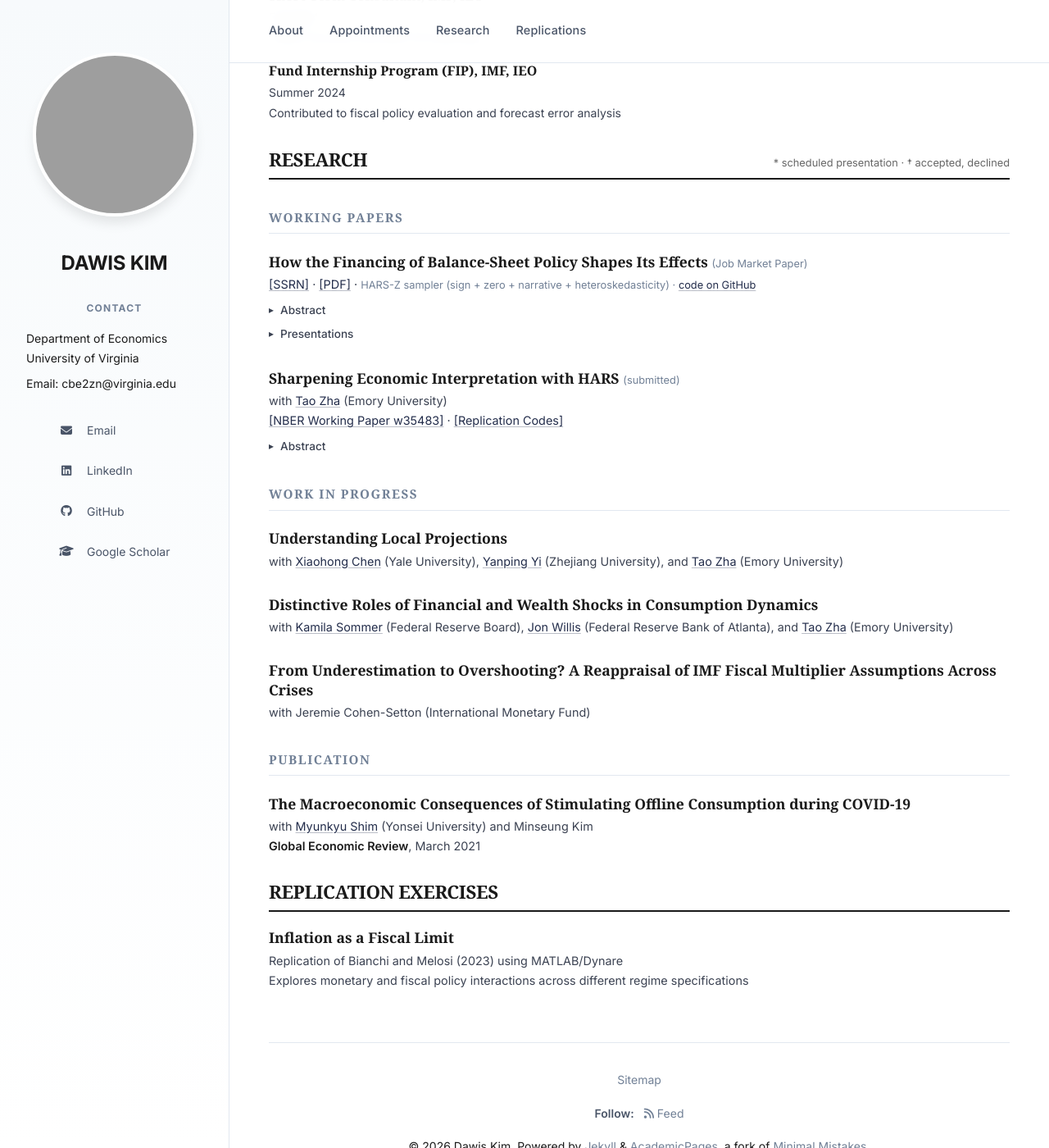
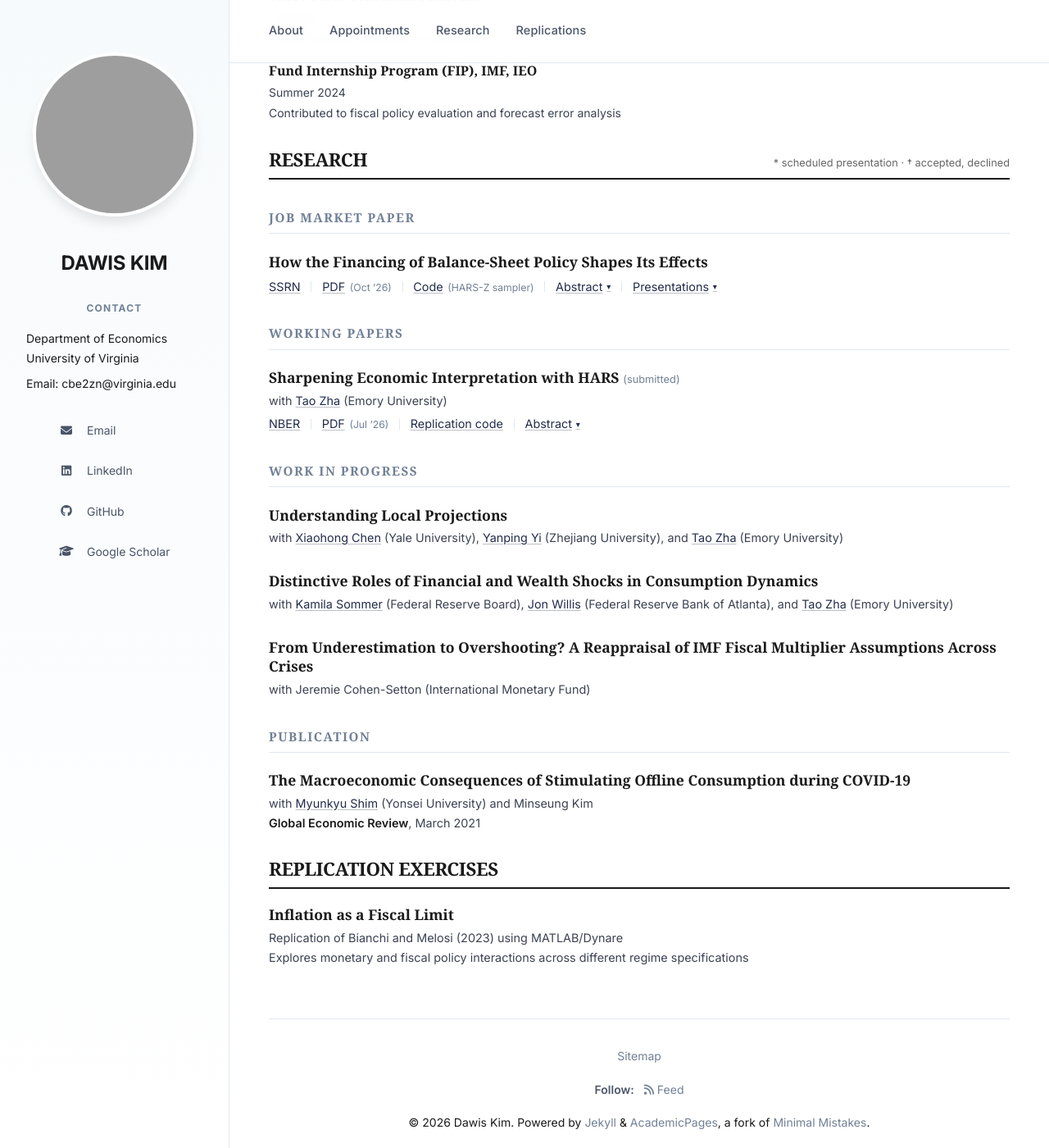
Before and after one commit to davidkim5707/website, a Jekyll site: the page built from index.md, in a window 1280 px wide and 1400 px high, scrolled down 484 px. Shown: the whole window at 82% size. Built offline with Jekyll 4.4.1, drawn with Linux system fonts in a browser that asks for light colours; some web fonts are replaced; grey boxes are pictures that could not be loaded.

Commit message:
Give the job market paper its own section and put each entry's links in one row
The job market paper now sits under its own heading above Working
Papers. Every entry has a single row of links, SSRN or NBER, PDF with
its version date, code, then Abstract and Presentations as toggles, and
the toggled text opens directly below that row. The toggles are CSS-only
checkboxes, so they work without JavaScript.

Co-Authored-By: Claude Sonnet 5.5 <noreply@anthropic.com>

```diff
--- a/assets/css/style.css
+++ b/assets/css/style.css
@@ -486,73 +486,122 @@ dd:last-child {
     margin-bottom: 0;
 }
 
-/* Inline note for code availability - muted so it reads as a note, not a link */
-span.code-note {
-    color: var(--color-text-tertiary);
-    font-size: 0.8rem;
-    font-style: normal;
+/* Status Badges - removed for professional appearance */
+
+/* Research entries: a title, optional coauthors, then one row of links.
+   Abstract and Presentations are toggles in that row; their text opens below it. */
+dd.entry-links {
+    display: flex;
+    flex-wrap: wrap;
+    align-items: baseline;
+    gap: 0.2rem 1rem;
+    margin-top: 0.45rem;
 }
 
-/* Status Badges - removed for professional appearance */
-
-/* Presentation Note */
-dd.presentation-note {
-    font-size: 0.875rem;
-    color: var(--color-text-secondary);
-    margin-top: var(--space-md);
+.ln {
+    display: inline-flex;
+    align-items: baseline;
+    gap: 0.35rem;
 }
 
-/* Tighten the gap when the Abstract and Presentations toggles stack */
-dd.abstract-toggle:has(+ dd.presentation-note) {
-    margin-bottom: 0;
+.ln-note {
+    color: var(--color-text-tertiary);
+    font-size: 0.85em;
 }
 
-dd.abstract-toggle + dd.presentation-note {
-    margin-top: var(--space-xs);
+@media (min-width: 481px) {
+    dd.entry-links {
+        column-gap: 0;
+    }
+
+    .ln:not(:last-child)::after {
+        content: "";
+        align-self: center;
+        width: 1px;
+        height: 0.9em;
+        background-color: var(--color-border);
+        margin: 0 0.8rem 0 0.45rem;
+    }
 }
 
-/* Header matches the Abstract toggle so both sit on the same vertical rail */
-summary.presentation-label {
-    cursor: pointer;
-    font-size: 0.85rem;
-    color: #3b4252;
-    font-weight: 500;
-    list-style: none;
+.toggle-input {
+    position: absolute;
+    opacity: 0;
+    width: 1px;
+    height: 1px;
+    margin: 0;
+    pointer-events: none;
+}
+
+.ln label {
     display: inline-flex;
     align-items: center;
-    gap: var(--space-sm);
-    padding: 0.15rem 0;
+    gap: 0.3rem;
+    cursor: pointer;
+    color: #232d4b;
+    text-decoration: underline;
+    text-decoration-color: rgba(35, 45, 75, 0.3);
+    text-underline-offset: 2px;
 }
 
-summary.presentation-label:hover {
+.ln label:hover {
     color: #000;
+    text-decoration-color: currentColor;
 }
 
-summary.presentation-label::-webkit-details-marker {
-    display: none;
-}
-
-summary.presentation-label::before {
-    content: "\25B8";
-    font-size: 0.75rem;
+.ln label::after {
+    content: "▾";
+    font-size: 0.7em;
     transition: transform var(--transition-base);
 }
 
-dd.presentation-note details[open] summary.presentation-label::before {
-    transform: rotate(90deg);
+.ln:has(input:checked) label::after {
+    transform: rotate(180deg);
 }
 
-/* List sits in a card that matches the Abstract box: date column on the
-   left, venue on the right, hairline dividers between rows */
+.toggle-input:focus-visible + label {
+    outline: 2px solid #232d4b;
+    outline-offset: 3px;
+    border-radius: 2px;
+}
+
+dd.entry-panel {
+    display: none;
+    margin: 0.7rem 0 0.4rem 0.2rem;
+    padding-left: 1.1rem;
+    border-left: 1px solid var(--color-border);
+}
+
+dl:has(input.t-abs:checked) dd.panel-abs,
+dl:has(input.t-pres:checked) dd.panel-pres {
+    display: block;
+}
+
+dd.entry-panel + dd.entry-panel {
+    margin-top: 0.9rem;
+}
+
+dd.panel-abs p {
+    font-family: var(--font-serif);
+    font-size: 0.9375rem;
+    color: var(--color-text-secondary);
+    line-height: 1.7;
+    margin: 0;
+    text-align: justify;
+    text-justify: inter-word;
+    -webkit-hyphens: auto;
+    hyphens: auto;
+    text-wrap: pretty;
+}
+
 ul.presentation-list {
     list-style: none;
-    margin: 0.5rem 0 0.6rem 0.2rem;
-    padding: 0.1rem 0 0.1rem 1.1rem;
+    margin: 0;
+    padding: 0;
     font-family: var(--font-serif);
     font-size: 0.9rem;
     line-height: 1.5;
     color: var(--color-text-secondary);
-    border-left: 1px solid var(--color-border);
 }
 
 ul.presentation-list li {
@@ -590,73 +639,15 @@ ul.presentation-list li {
 }
 
 @media (max-width: 480px) {
-    ul.presentation-list {
-        padding-left: var(--space-md);
-    }
-
     ul.presentation-list li {
         grid-template-columns: 1fr;
         row-gap: 0.1rem;
     }
 
     /* Justified text opens wide gaps on a narrow screen */
-    dd.abstract-toggle details p {
+    dd.panel-abs p {
         text-align: left;
     }
-}
-
-/* Abstract Toggle */
-dd.abstract-toggle {
-    margin-top: 0.45rem;
-}
-
-dd.abstract-toggle details {
-    padding-top: 0;
-}
-
-dd.abstract-toggle details summary {
-    cursor: pointer;
-    font-size: 0.85rem;
-    color: #3b4252;
-    font-weight: 500;
-    list-style: none;
-    display: inline-flex;
-    align-items: center;
-    gap: var(--space-sm);
-    padding: 0.15rem 0;
-}
-
-dd.abstract-toggle details summary:hover {
-    color: #000;
-}
-
-dd.abstract-toggle details summary::-webkit-details-marker {
-    display: none;
-}
-
-dd.abstract-toggle details summary::before {
-    content: "▸";
-    font-size: 0.75rem;
-    transition: transform var(--transition-base);
-}
-
-dd.abstract-toggle details[open] summary::before {
-    transform: rotate(90deg);
-}
-
-dd.abstract-toggle details p {
-    font-family: var(--font-serif);
-    font-size: 0.9375rem;
-    color: var(--color-text-secondary);
-    line-height: 1.7;
-    padding: 0.1rem 0 0.1rem 1.1rem;
-    margin: 0.5rem 0 0.6rem 0.2rem;
-    border-left: 1px solid var(--color-border);
-    text-align: justify;
-    text-justify: inter-word;
-    -webkit-hyphens: auto;
-    hyphens: auto;
-    text-wrap: pretty;
 }
 
 /* ===========================
--- a/index.md
+++ b/index.md
@@ -37,42 +37,42 @@ I am on the 2026–2027 job market. You can find my CV [here]({{ site.baseurl }}
   <span style="font-size: 0.8rem; font-weight: 400; font-family: var(--font-sans); color: #666; letter-spacing: 0; text-transform: none;">* scheduled presentation &middot; &dagger; accepted, declined</span>
 </h1>
 
-## WORKING PAPERS
+## JOB MARKET PAPER
 
-<dl>
-  <dt>How the Financing of Balance-Sheet Policy Shapes Its Effects <span class="paper-status">(Job Market Paper)</span></dt>
-  <dd><a href="https://papers.ssrn.com/sol3/papers.cfm?abstract_id=7214338">[SSRN]</a> &middot; <a href="{{ site.baseurl }}/jmp_dawis.pdf">[PDF]</a> &middot; <span class="code-note">HARS-Z sampler (sign + zero + narrative + heteroskedasticity) &middot; <a href="https://github.com/davidkim5707/svar-hetero-toolkit">code on GitHub</a></span></dd>
-  <dd class="abstract-toggle">
-    <details>
-      <summary>Abstract</summary>
-      <p>I ask whether the financing of Federal Reserve balance-sheet policy shapes its effects on output and the price level. In a monthly U.S. SVAR I identify two balance-sheet shocks, one financed by reserves and one by overnight reverse repurchases (ON RRP). Only reserve financing moves output and the price level. A reserve-financed contraction raises the risk premium in corporate bond spreads and lowers both. An ON RRP-financed contraction moves none of the three. The reserve-financed shock is the main source of the unexpected movements in output and the price level over the quantitative easing and tightening that reserves financed. Which liability finances a balance-sheet policy shapes what that policy does.</p>
-    </details>
+<dl class="entry">
+  <dt>How the Financing of Balance-Sheet Policy Shapes Its Effects</dt>
+  <dd class="entry-links">
+    <span class="ln"><a href="https://papers.ssrn.com/sol3/papers.cfm?abstract_id=7214338">SSRN</a></span>
+    <span class="ln"><a href="{{ site.baseurl }}/jmp_dawis.pdf">PDF</a> <span class="ln-note">(Oct &rsquo;26)</span></span>
+    <span class="ln"><a href="https://github.com/davidkim5707/svar-hetero-toolkit">Code</a> <span class="ln-note">(HARS-Z sampler)</span></span>
+    <span class="ln"><input type="checkbox" id="jmp-abstract" class="toggle-input t-abs"><label for="jmp-abstract">Abstract</label></span>
+    <span class="ln"><input type="checkbox" id="jmp-presentations" class="toggle-input t-pres"><label for="jmp-presentations">Presentations</label></span>
   </dd>
-  <dd class="presentation-note">
-    <details>
-      <summary class="presentation-label">Presentations</summary>
-      <ul class="presentation-list">
-        <li><span class="pres-venue">North American Summer Meeting, Econometric Society</span><span class="pres-date">Jun 2026</span></li>
-        <li><span class="pres-venue">Federal Reserve Bank of Atlanta</span><span class="pres-date">Aug 2026</span></li>
-        <li><span class="pres-venue">UVA&ndash;Richmond Fed&ndash;Duke Jamboree</span><span class="pres-date">Oct 2026</span></li>
-        <li><span class="pres-venue">Midwest Macroeconomics Meetings, Texas Tech University<span class="pres-mark">*</span></span><span class="pres-date">Nov 2026</span></li>
-        <li><span class="pres-venue">Tenth SNDE Continuing Education in Macroeconometrics Workshop, Reserve Bank of Australia (Sydney)<span class="pres-mark">&dagger;</span></span><span class="pres-date">Nov 2026</span></li>
-        <li><span class="pres-venue">Southern Economic Association Annual Meeting<span class="pres-mark">*</span></span><span class="pres-date">Nov 2026</span></li>
-      </ul>
-    </details>
+  <dd class="entry-panel panel-abs"><p>I ask whether the financing of Federal Reserve balance-sheet policy shapes its effects on output and the price level. In a monthly U.S. SVAR I identify two balance-sheet shocks, one financed by reserves and one by overnight reverse repurchases (ON RRP). Only reserve financing moves output and the price level. A reserve-financed contraction raises the risk premium in corporate bond spreads and lowers both. An ON RRP-financed contraction moves none of the three. The reserve-financed shock is the main source of the unexpected movements in output and the price level over the quantitative easing and tightening that reserves financed. Which liability finances a balance-sheet policy shapes what that policy does.</p></dd>
+  <dd class="entry-panel panel-pres">
+    <ul class="presentation-list">
+      <li><span class="pres-venue">North American Summer Meeting, Econometric Society</span><span class="pres-date">Jun 2026</span></li>
+      <li><span class="pres-venue">Federal Reserve Bank of Atlanta</span><span class="pres-date">Aug 2026</span></li>
+      <li><span class="pres-venue">UVA&ndash;Richmond Fed&ndash;Duke Jamboree</span><span class="pres-date">Oct 2026</span></li>
+      <li><span class="pres-venue">Midwest Macroeconomics Meetings, Texas Tech University<span class="pres-mark">*</span></span><span class="pres-date">Nov 2026</span></li>
+      <li><span class="pres-venue">Tenth SNDE Continuing Education in Macroeconometrics Workshop, Reserve Bank of Australia (Sydney)<span class="pres-mark">&dagger;</span></span><span class="pres-date">Nov 2026</span></li>
+      <li><span class="pres-venue">Southern Economic Association Annual Meeting<span class="pres-mark">*</span></span><span class="pres-date">Nov 2026</span></li>
+    </ul>
   </dd>
 </dl>
 
-<dl>
+## WORKING PAPERS
+
+<dl class="entry">
   <dt><a href="https://www.nber.org/system/files/working_papers/w35483/w35483.pdf">Sharpening Economic Interpretation with HARS</a> <span class="paper-status">(submitted)</span></dt>
   <dd>with <a href="http://www.tzha.net/" target="_blank">Tao Zha</a> (Emory University)</dd>
-  <dd><a href="https://www.nber.org/papers/w35483">[NBER Working Paper w35483]</a> &middot; <a href="https://github.com/davidkim5707/svar-hetero-toolkit/tree/main/replications/kim_zha2026_hars">[Replication Codes]</a></dd>
-  <dd class="abstract-toggle">
-    <details>
-      <summary>Abstract</summary>
-      <p>We develop a unified framework that combines shock volatility with sign and narrative restrictions and provides the theoretical foundation for the computationally efficient sampler HARS. HARS preserves the heteroskedastic likelihood and can be combined with any posterior simulator for the heteroskedastic model. In monetary policy, oil market, and fiscal policy models, the same restrictions deliver substantively different economics once shock heteroskedasticity is accounted for. Homoskedastic SVARs put uncertainty in the wrong place, pushing shock-scale variation into impulse-response uncertainty. Heteroskedasticity sharpens dynamic responses, alters economic conclusions, and restores 90% credible intervals as a practical standard for economic inference.</p>
-    </details>
+  <dd class="entry-links">
+    <span class="ln"><a href="https://www.nber.org/papers/w35483">NBER</a></span>
+    <span class="ln"><a href="https://www.nber.org/system/files/working_papers/w35483/w35483.pdf">PDF</a> <span class="ln-note">(Jul &rsquo;26)</span></span>
+    <span class="ln"><a href="https://github.com/davidkim5707/svar-hetero-toolkit/tree/main/replications/kim_zha2026_hars">Replication code</a></span>
+    <span class="ln"><input type="checkbox" id="hars-abstract" class="toggle-input t-abs"><label for="hars-abstract">Abstract</label></span>
   </dd>
+  <dd class="entry-panel panel-abs"><p>We develop a unified framework that combines shock volatility with sign and narrative restrictions and provides the theoretical foundation for the computationally efficient sampler HARS. HARS preserves the heteroskedastic likelihood and can be combined with any posterior simulator for the heteroskedastic model. In monetary policy, oil market, and fiscal policy models, the same restrictions deliver substantively different economics once shock heteroskedasticity is accounted for. Homoskedastic SVARs put uncertainty in the wrong place, pushing shock-scale variation into impulse-response uncertainty. Heteroskedasticity sharpens dynamic responses, alters economic conclusions, and restores 90% credible intervals as a practical standard for economic inference.</p></dd>
 </dl>
 
 ## WORK IN PROGRESS
```
